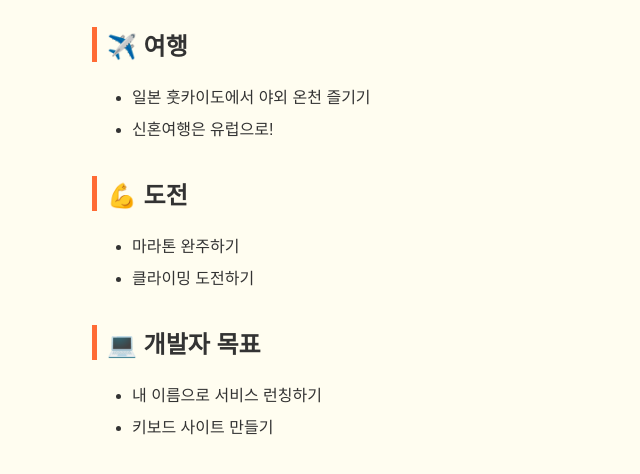
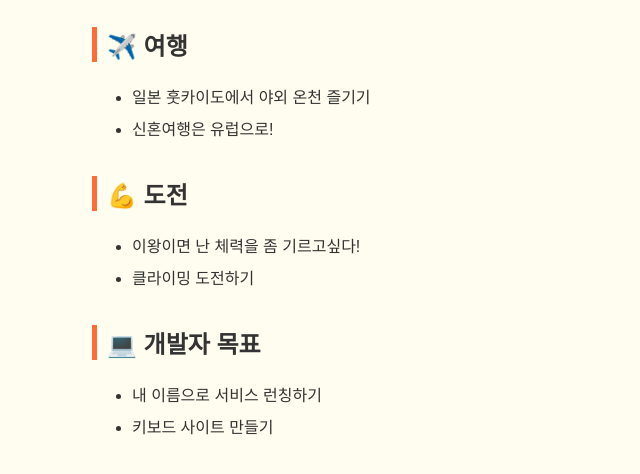
Before and after one commit to 3unbum/my-bucketlist, a plain HTML site: page index.html in a window 1280 px wide. Shown: the part 144-618 px from the top of the page, without its empty margins (223-863 px from the left). Drawn offline with Linux system fonts and the light colour scheme.

Commit message:
Update challenge item in index.html

```diff
--- a/index.html
+++ b/index.html
@@ -36,7 +36,7 @@
 
   <h2>💪 도전</h2>
   <ul>
-    <li>마라톤 완주하기</li>
+    <li>이왕이면 난 체력을 좀 기르고싶다!</li>
     <li>클라이밍 도전하기</li>
   </ul>
 
```
